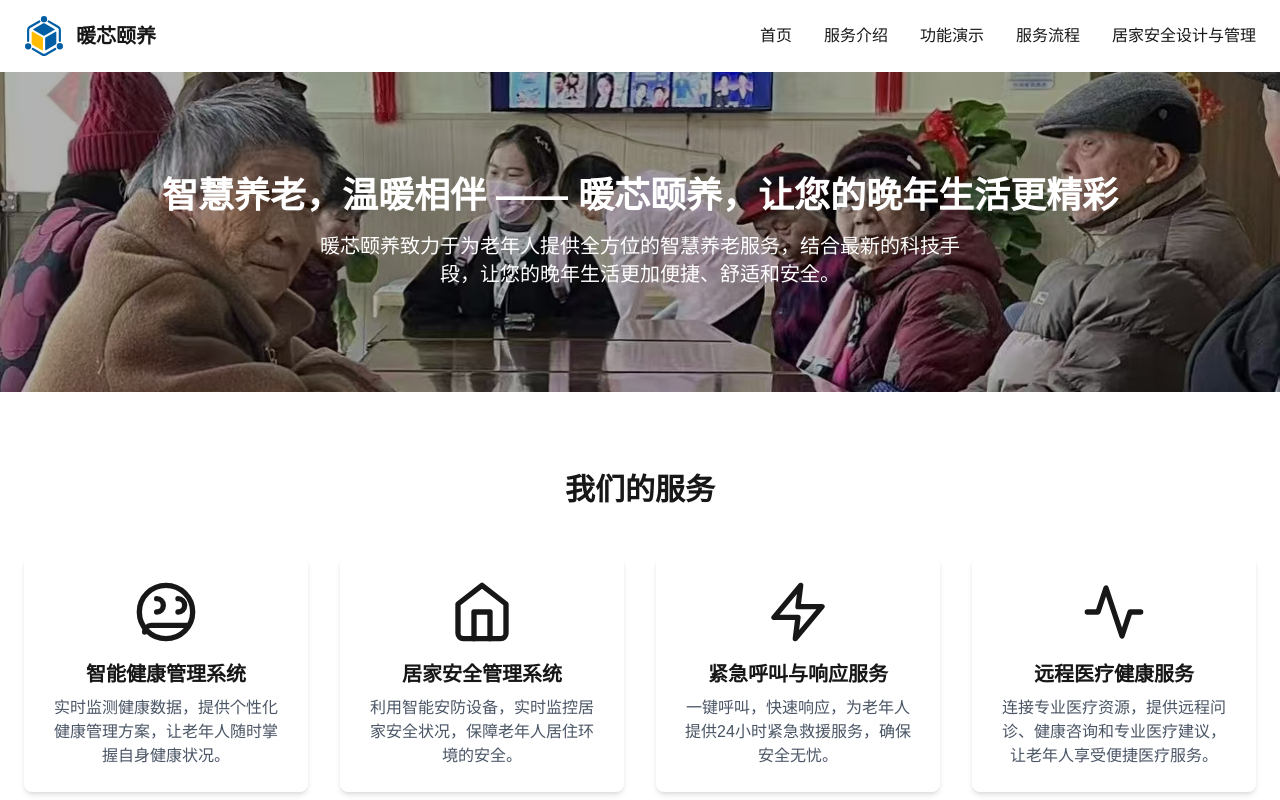
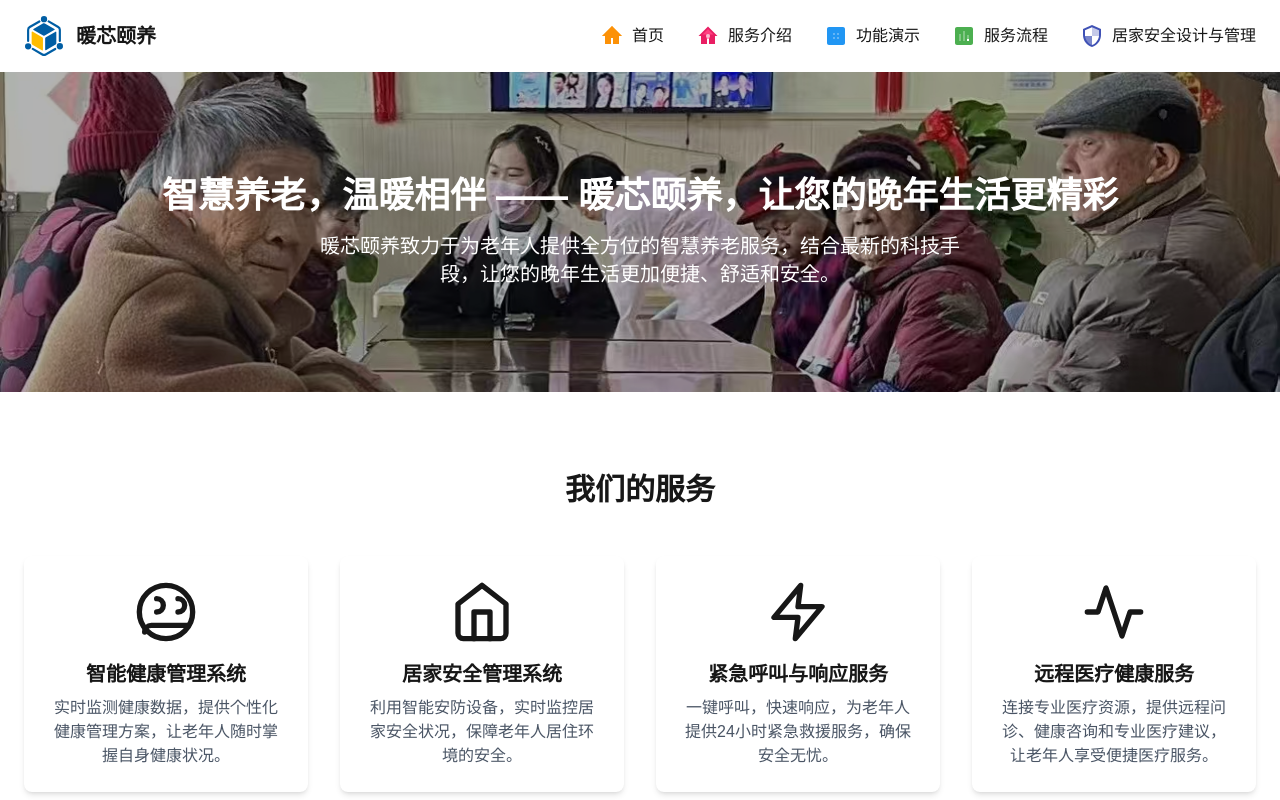
Before and after one commit to ZRMYDYCG/pension, a Next.js app: page / in a window 1280 px wide. Shown: the top 800 px of the page. Built offline with nearby package versions, Linux system fonts and the light colour scheme.

Commit message:
fix: 优化

```diff
--- a/src/app/components/Header.tsx
+++ b/src/app/components/Header.tsx
@@ -6,25 +6,38 @@ import { useState } from 'react';
 export default function Header() {
     const [isMenuOpen, setIsMenuOpen] = useState(false);
 
+    const navItems = [
+        { href: "/", label: "首页", icon: HomeIcon },
+        { href: "/services", label: "服务介绍", icon: ServiceIcon },
+        { href: "/health-management", label: "功能演示", icon: DemoIcon },
+        { href: "/emergency-call", label: "服务流程", icon: ProcessIcon },
+        { href: "/safety-management", label: "居家安全设计与管理", icon: SafetyIcon },
+    ];
+
     return (
         <header className="bg-warm-primary shadow-md py-4">
             <div className="container mx-auto px-6 flex justify-between items-center">
-                {/* Logo 部分保持不变 */}
+                {/* Logo */}
                 <div className="flex items-center">
                     <img src="/logo.svg" alt="Logo" className="h-10 mr-3" />
                     <h1 className="text-xl font-bold">暖芯颐养</h1>
                 </div>
 
-                {/* 桌面导航（移动端隐藏） */}
+                {/* 桌面导航 */}
                 <nav className="hidden md:flex space-x-8">
-                    <Link href="/" className="hover:text-warm-accent transition-colors">首页</Link>
-                    <Link href="/services" className="hover:text-warm-accent transition-colors">服务介绍</Link>
-                    <Link href="/health-management" className="hover:text-warm-accent transition-colors">功能演示</Link>
-                    <Link href="/emergency-call" className="hover:text-warm-accent transition-colors">服务流程</Link>
-                    <Link href="/safety-management" className="hover:text-warm-accent transition-colors">居家安全设计与管理</Link>
+                    {navItems.map((item) => (
+                        <Link
+                            key={item.href}
+                            href={item.href}
+                            className="hover:text-warm-accent transition-colors flex items-center gap-2"
+                        >
+                            <item.icon className="flex-shrink-0" />
+                            {item.label}
+                        </Link>
+                    ))}
                 </nav>
 
-                {/* 移动端汉堡菜单按钮 */}
+                {/* 移动端菜单按钮 */}
                 <button
                     className="md:hidden p-2"
                     onClick={() => setIsMenuOpen(!isMenuOpen)}
@@ -39,14 +52,18 @@ export default function Header() {
                 {isMenuOpen && (
                     <div className="md:hidden absolute top-16 left-0 right-0 bg-white shadow-lg z-50">
                         <nav className="flex flex-col items-center py-4 space-y-6">
-                            <Link href="/" className="hover:text-warm-accent transition-colors" onClick={() => setIsMenuOpen(false)}>首页</Link>
-                            <Link href="/services" className="hover:text-warm-accent transition-colors" onClick={() => setIsMenuOpen(false)}>服务介绍</Link>
-                            <Link href="/health-management" className="hover:text-warm-accent transition-colors" onClick={() => setIsMenuOpen(false)}>功能演示</Link>
-                            <Link href="/emergency-call" className="hover:text-warm-accent transition-colors" onClick={() => setIsMenuOpen(false)}>服务流程</Link>
-                            <Link href="/safety-management" className="hover:text-warm-accent transition-colors" onClick={() => setIsMenuOpen(false)}>居家安全设计与管理</Link>
+                            {navItems.map((item) => (
+                                <Link
+                                    key={item.href}
+                                    href={item.href}
+                                    className="hover:text-warm-accent transition-colors flex items-center gap-3"
+                                    onClick={() => setIsMenuOpen(false)}
+                                >
+                                    <item.icon className="flex-shrink-0" />
+                                    {item.label}
+                                </Link>
+                            ))}
                         </nav>
-
-                        {/* 关闭按钮 */}
                         <button
                             className="absolute top-2 right-4 p-2 text-2xl"
                             onClick={() => setIsMenuOpen(false)}
@@ -60,3 +77,41 @@ export default function Header() {
         </header>
     );
 }
+
+// SVG图标组件
+const HomeIcon = ({ className }: { className?: string }) => (
+    <svg className={className} width="24" height="24" viewBox="0 0 24 24">
+        <path fill="#FFA726" d="M12 2L2 12h3v8h6v-6h2v6h6v-8h3L12 2z"/>
+        <path fill="#FB8C00" d="M12 2L2 12h3v8h6v-6h2v6h6v-8h3L12 2z" opacity="0.8"/>
+    </svg>
+);
+
+const ServiceIcon = ({ className }: { className?: string }) => (
+    <svg className={className} width="24" height="24" viewBox="0 0 24 24">
+        <path fill="#E91E63" d="M12 2.5L2.5 12H5v8h6v-6h2v6h6v-8h2.5L12 2.5z"/>
+        <path fill="#FF4081" d="M12 5l5.5 5.5H14v4h-4v-4H6.5L12 5z"/>
+        <circle cx="12" cy="12" r="2" fill="#F8BBD0"/>
+    </svg>
+);
+
+const DemoIcon = ({ className }: { className?: string }) => (
+    <svg className={className} width="24" height="24" viewBox="0 0 24 24">
+        <path fill="#2196F3" d="M19 3H5c-1.1 0-2 .9-2 2v14c0 1.1.9 2 2 2h14c1.1 0 2-.9 2-2V5c0-1.1-.9-2-2-2zm-8 12H9v-2h2v2zm0-4H9V9h2v2zm4 4h-2v-2h2v2zm0-4h-2V9h2v2z"/>
+        <path fill="#64B5F6" d="M9 9h2v2H9zm4 0h2v2h-2zm-4 4h2v2H9zm4 0h2v2h-2z"/>
+    </svg>
+);
+
+const ProcessIcon = ({ className }: { className?: string }) => (
+    <svg className={className} width="24" height="24" viewBox="0 0 24 24">
+        <path fill="#4CAF50" d="M19 3H5c-1.1 0-2 .9-2 2v14c0 1.1.9 2 2 2h14c1.1 0 2-.9 2-2V5c0-1.1-.9-2-2-2zM9 17H7v-7h2v7zm4 0h-2V7h2v10zm4 0h-2v-4h2v4z"/>
+        <path fill="#81C784" d="M9 10H7v7h2v-7zm4-3h-2v10h2V7zm4 4h-2v4h2v-4z"/>
+    </svg>
+);
+
+const SafetyIcon = ({ className }: { className?: string }) => (
+    <svg className={className} width="24" height="24" viewBox="0 0 24 24">
+        <path fill="#3F51B5" d="M12 1L3 5v6c0 5.55 3.84 10.74 9 12 5.16-1.26 9-6.45 9-12V5l-9-4zm0 10.99h7c-.53 4.12-3.28 7.79-7 8.94V12H5V6.3l7-3.11v8.8z"/>
+        <path fill="#7986CB" d="M12 12v8.93c-3.72-1.15-6.47-4.82-7-8.93h7z"/>
+        <path fill="#C5CAE9" d="M12 12V3.19L19 6.3V12h-7z"/>
+    </svg>
+);
```
